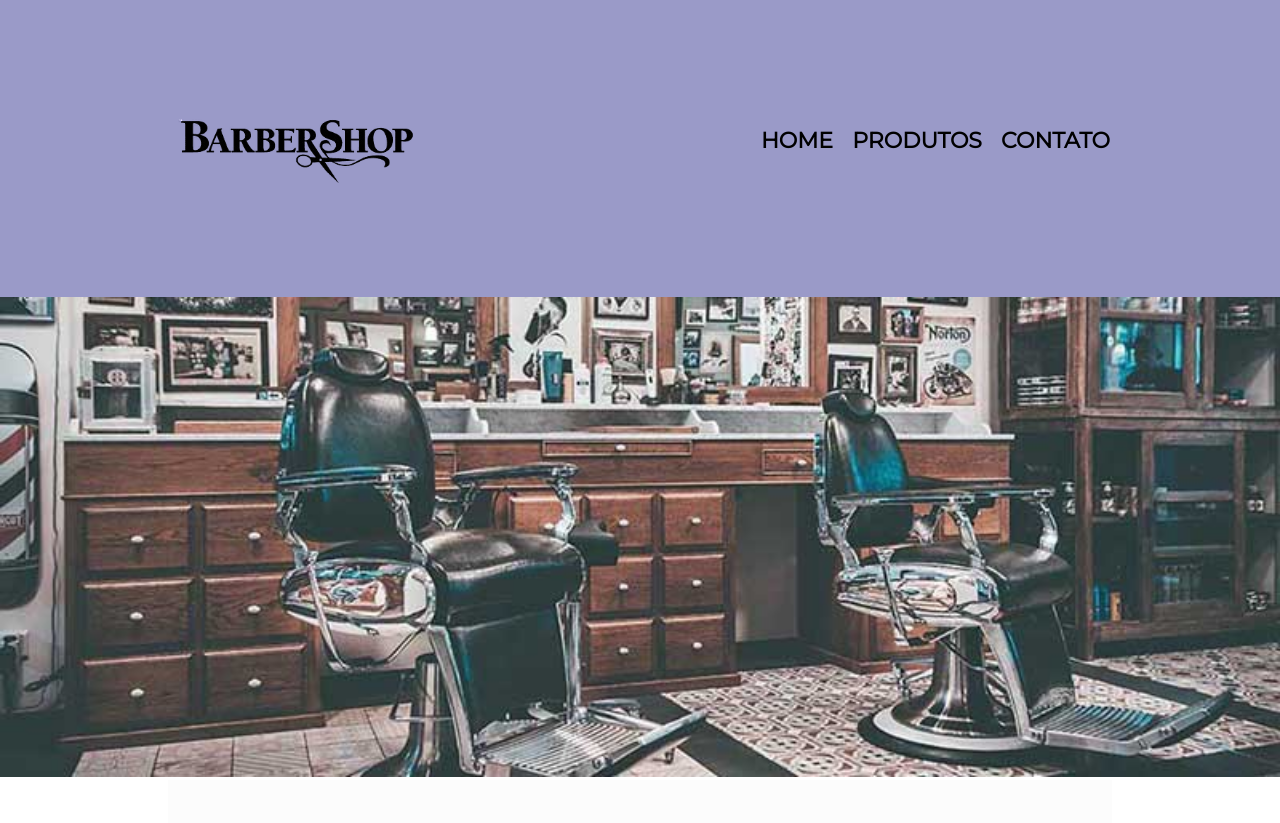
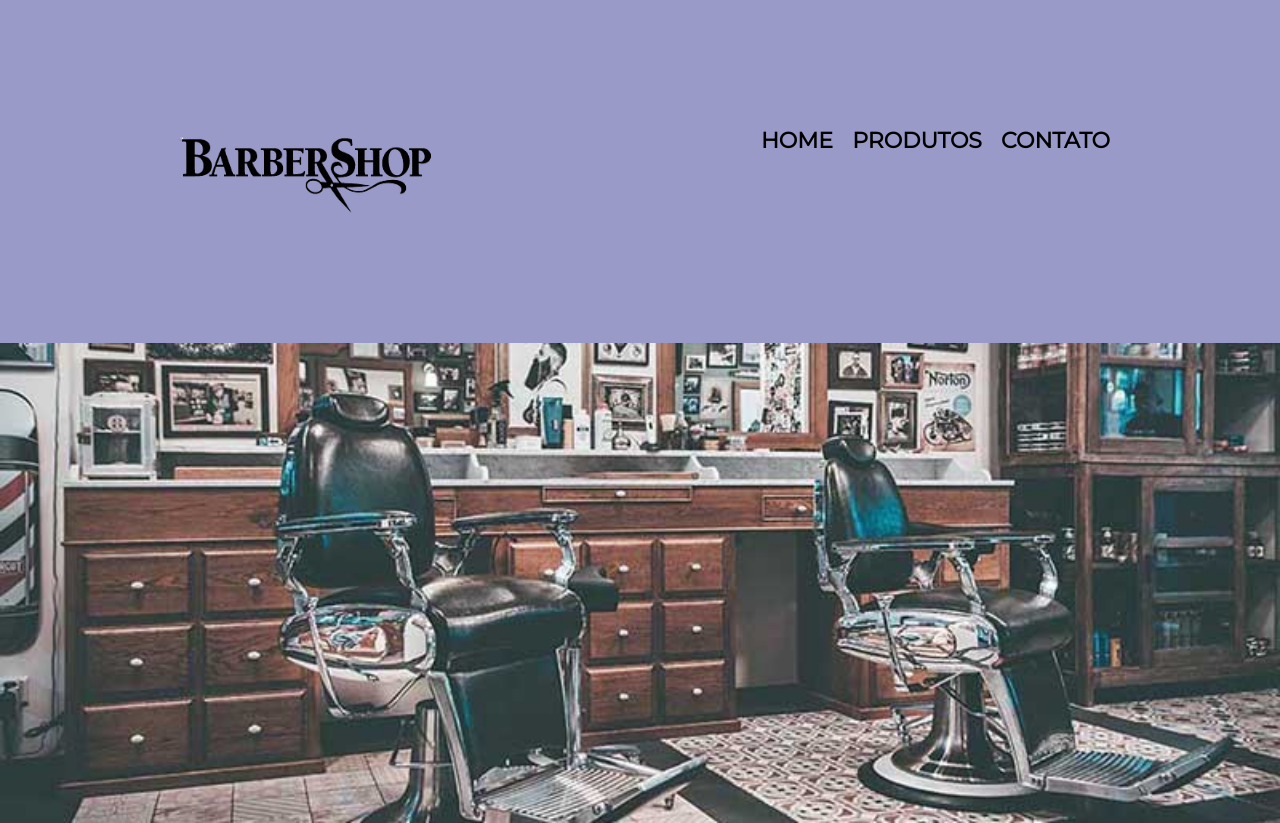
Before and after one commit to eknerph/modelo_para_barbearia, a plain HTML site: page index.html in a window 1280 px wide. Shown: the top 823 px of the page. Drawn offline with Linux system fonts and the light colour scheme.

Commit message:
ajustado tamanho do logo header

```diff
--- a/style.css
+++ b/style.css
@@ -13,7 +13,8 @@ header {
 	margin: 0 auto;
 }
 .caixa img {
-	width: 27%;
+	width: 29%;
+	height: 300px;
 }
 
 nav {
```
